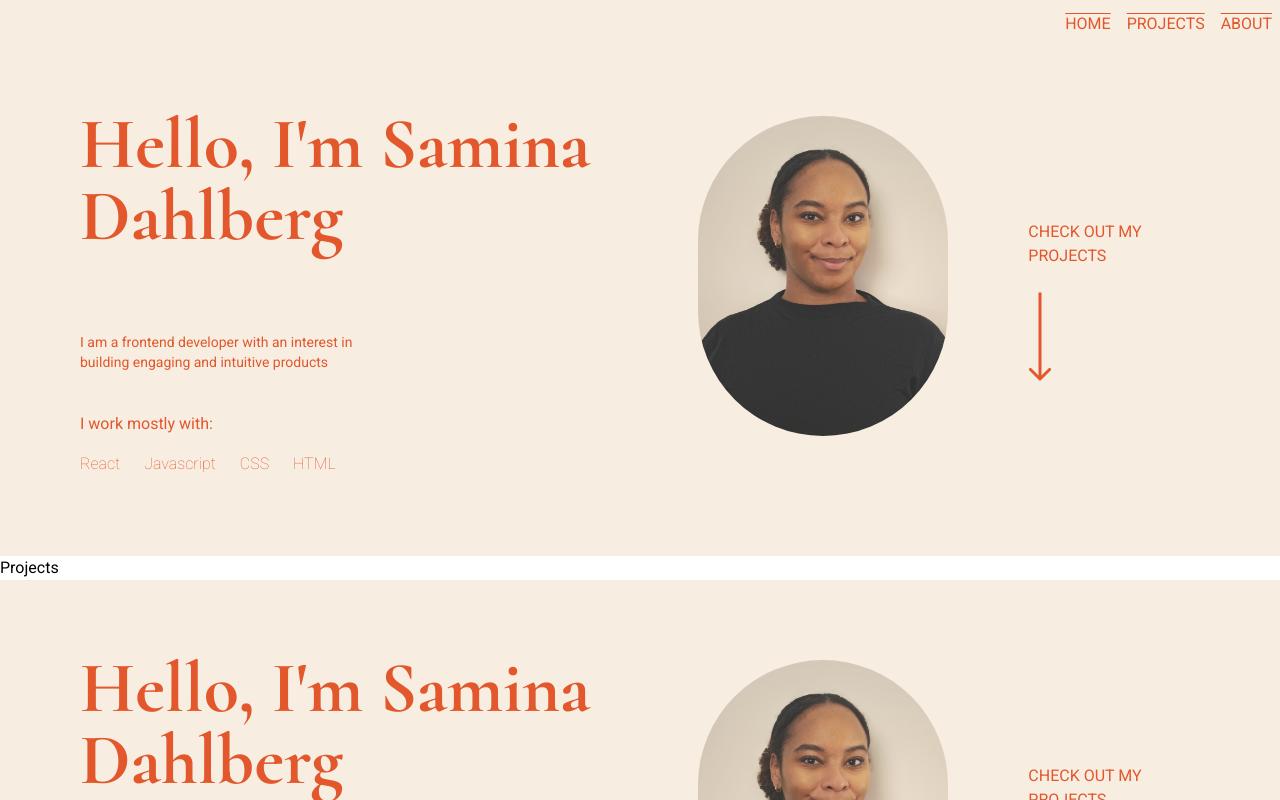
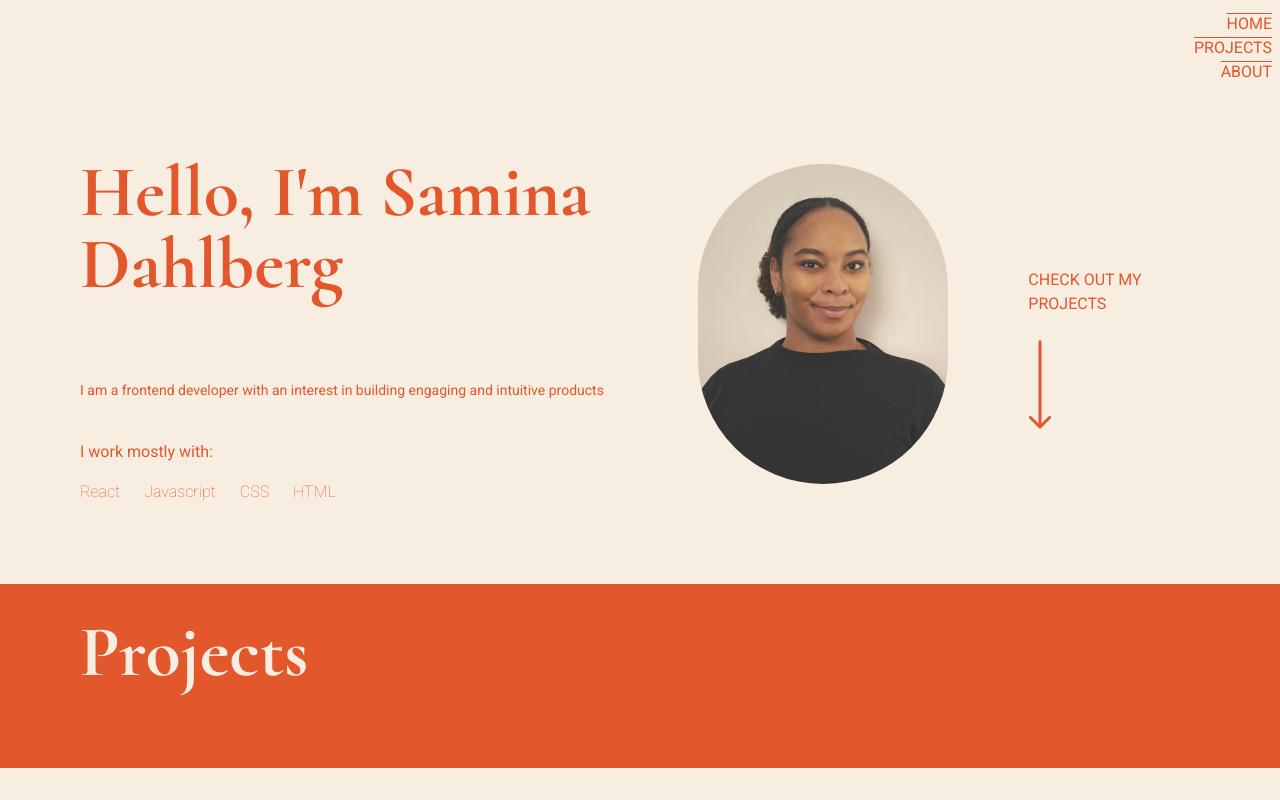
Before and after one commit to Samina-tenso/my-portfolio, a Next.js app: page /Home in a window 1280 px wide. Shown: the top 800 px of the page. Built offline with nearby package versions, Linux system fonts and the light colour scheme; a web font is replaced by a local one.

Commit message:
maped through link array home

```diff
--- a/pages/Home.jsx
+++ b/pages/Home.jsx
@@ -10,7 +10,7 @@ function Home() {
 
             <div className='ml-6 mr-8 sm:ml-20 mt-10 '>
                 <h1 className='font-serif text-red text-5xl mb-10 mt-4 text-center sm:text-left sm:text-6xl  sm:mt-8 sm:mb-20 md:text-7xl'> Hello, I'm Samina Dahlberg</h1>
-                <h4 className='font-sans text-center text-red text-sm sm:text-left md:pr-60' > I am a frontend developer with an interest in building engaging and intuitive products </h4>
+                <h4 className='font-sans text-center text-red text-sm sm:text-left md:pr-46' > I am a frontend developer with an interest in building engaging and intuitive products </h4>
                 <h3 className="mt-10 mb-4 text-red text-center sm:text-left" > I work mostly with:</h3>
                 <ul className='flex flex-row  justify-center font-light text-red  space-x-3 flex-wrap sm:text-left sm:place-content-start sm:mb-20 sm:space-x-6 '>
                     <li> React</li>
--- a/pages/Nav.jsx
+++ b/pages/Nav.jsx
@@ -1,13 +1,43 @@
 import React from 'react'
 import Link from 'next/link'
+
+const links = [
+    {
+        destination: 'Home',
+        path: '#home'
+    },
+    {
+        destination: 'Projects',
+        path: '#projects'
+    },
+    {
+        destination: 'About',
+        path: '#about'
+    },
+]
+
 function Nav() {
     return (
-        <div className='bg-beige pt-3 sticky top-0 z-20 '>
-            < ul className='uppercase container pr-2 flex flex-row  place-content-end mx-auto hover:text-black space-x-4 sm:  '>
-                <li> <Link href="home"><a className=" hover:no-underline uppercase"  >Home</a></Link></li>
+        <div className='bg-beige  pt-3     sticky top-0 z-20 '>
+            {links.map(({ destination, path, index }) => {
+                return (
+                    <ul className='uppercase  flex flex-row justify-end pr-2  hover:text-black space-x-4'>
+                        <Link href={path}>
+                            <a className=" hover:no-underline uppercase">
+                                <li key={index}> {destination}</li>
+                            </a>
+                        </Link>
+                    </ul>
+                )
+
+
+            })}
+            {/* < ul className='uppercase container pr-2 flex flex-row  place-content-end mx-auto hover:text-black space-x-4 sm:  '>
+                <li> <Link href="home"><a  >Home</a></Link></li>
                 <li> <Link href="projects"><a className="hover:no-underline uppercase " >projects</a></Link></li>
                 <li>  <Link href="about"><a className="hover:no-underline uppercase">about</a></Link></li>
-            </ul>
+            </ul> */}
+
         </div >
     )
 }
--- a/pages/Projects.jsx
+++ b/pages/Projects.jsx
@@ -1,8 +1,22 @@
 import React from 'react'
+
+const projects = [
+    {
+        projectName: 'Tic-tac-toe',
+        tags: 'react,'
+    }
+]
 
 function Projects() {
     return (
-        <div>Projects</div>
+        <div id="projects" className='bg-red m-0'>
+            <h1 className='font-serif text-beige text-5xl mb-10 mt-0 pt-8 text-center sm:text-left ml-20 sm:text-6xl sm:pt-8 sm:mt-0 sm:mb-20 md:text-7xl'>Projects </h1>
+            <div className=" border-2 border-beige">
+                <h2></h2>
+                <h4> </h4>
+
+            </div>
+        </div>
     )
 }
 
```
